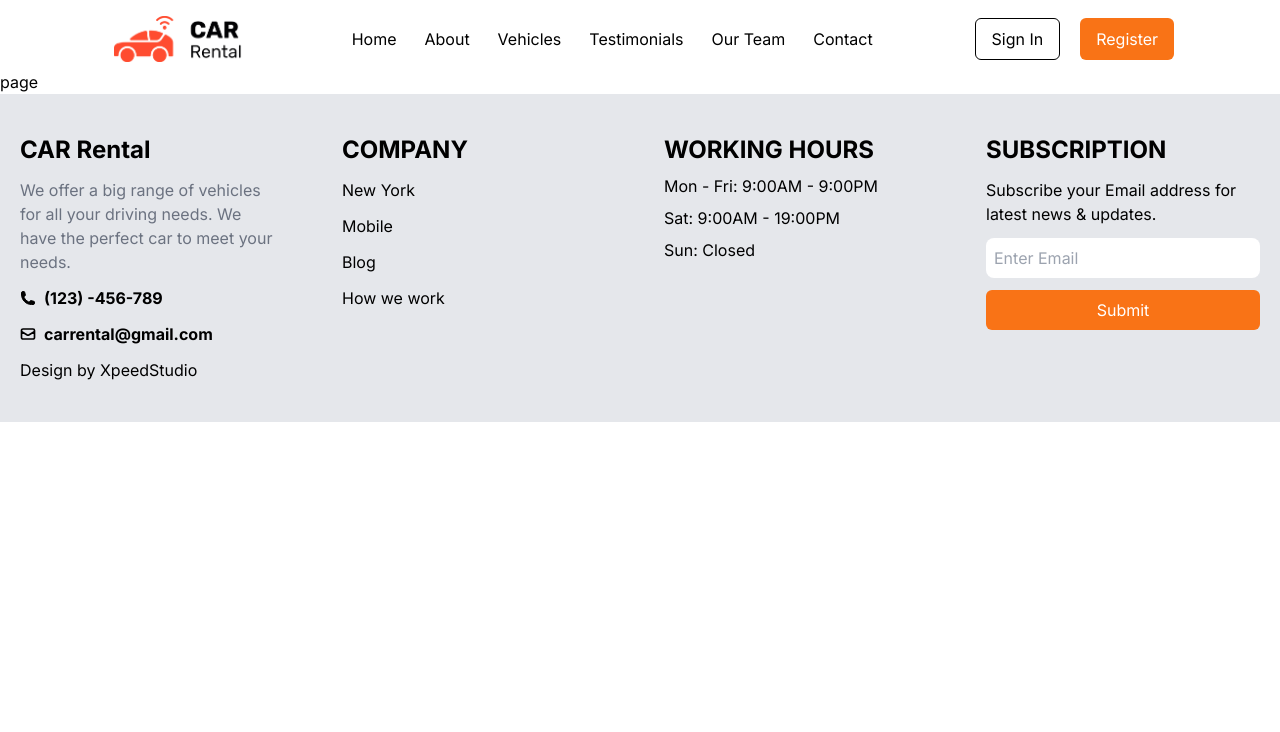
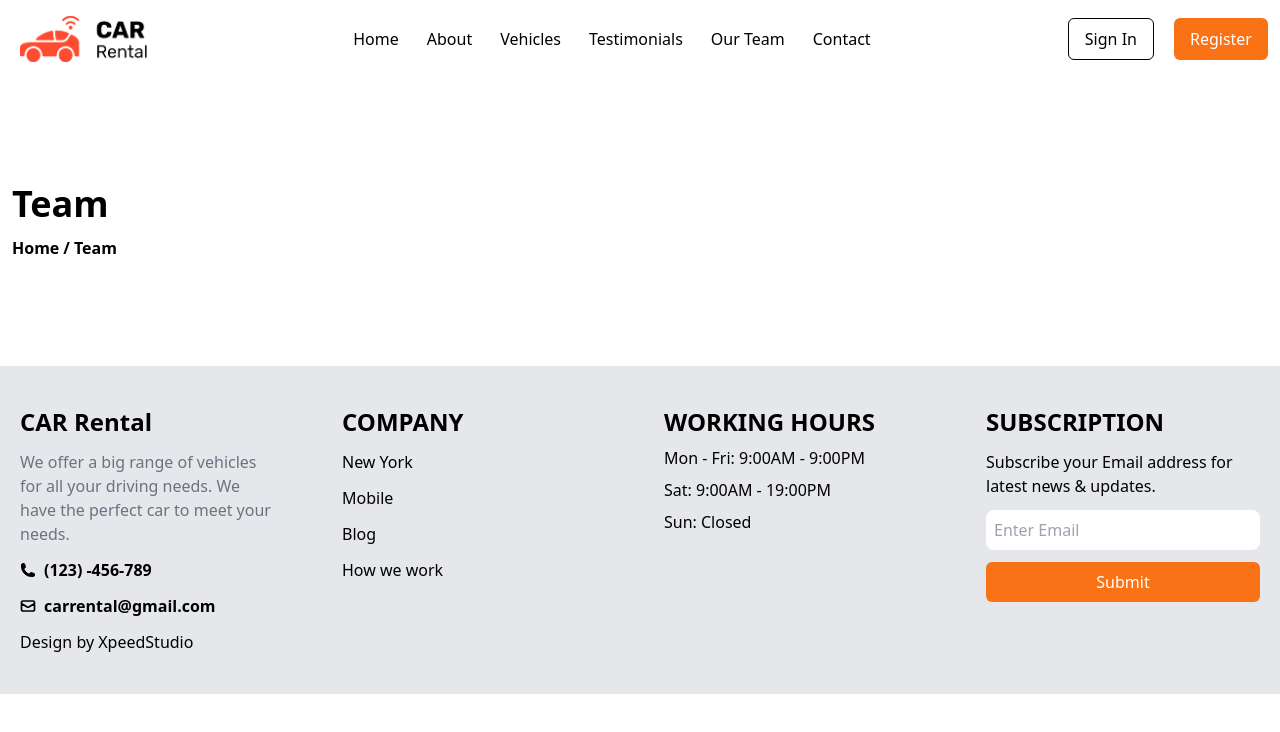
Before and after one commit to JobaF/car-rental, a Next.js app: page /team in a window 1280 px wide. Shown: the top 732 px of the page. Built offline with nearby package versions, Linux system fonts and the light colour scheme.

Commit message:
Add pagebanner to every site other than home

```diff
--- a/src/app/about/page.tsx
+++ b/src/app/about/page.tsx
@@ -1,9 +1,14 @@
+import PageBanner from "@/components/PageBanner"
 import { FC } from "react"
 
 interface AboutProps {}
 
 const About: FC<AboutProps> = ({}) => {
-	return <div className="h-96"></div>
+	return (
+		<div className="h-96">
+			<PageBanner activeSite="about" />
+		</div>
+	)
 }
 
 export default About
--- a/src/app/contact/page.tsx
+++ b/src/app/contact/page.tsx
@@ -1,9 +1,14 @@
 import { FC } from "react"
+import PageBanner from "@/components/PageBanner"
 
 interface pageProps {}
 
 const page: FC<pageProps> = ({}) => {
-	return <div>page</div>
+	return (
+		<div>
+			<PageBanner activeSite="contact" />
+		</div>
+	)
 }
 
 export default page
--- a/src/app/layout.tsx
+++ b/src/app/layout.tsx
@@ -2,8 +2,6 @@ import "./globals.css"
 import { Inter } from "next/font/google"
 import Navbar from "@/components/Navbar"
 import Footer from "@/components/Footer"
-
-const inter = Inter({ subsets: ["latin"] })
 
 export const metadata = {
 	title: "Car rental",
@@ -17,10 +15,9 @@ export default function RootLayout({
 }) {
 	return (
 		<html lang="en">
-			<body className={inter.className}>
+			<body>
 				<Navbar />
-
-				{children}
+				<main>{children}</main>
 				<Footer />
 			</body>
 		</html>
--- a/src/app/page.tsx
+++ b/src/app/page.tsx
@@ -10,7 +10,7 @@ import AppDownload from "@/components/AppDownload"
 
 export default function Home() {
 	return (
-		<div>
+		<>
 			<Hero />
 			<BookingCard />
 			<Features />
@@ -20,6 +20,6 @@ export default function Home() {
 			<Testimonials />
 			<FAQ />
 			<AppDownload />
-		</div>
+		</>
 	)
 }
--- a/src/app/team/page.tsx
+++ b/src/app/team/page.tsx
@@ -1,9 +1,14 @@
 import { FC } from "react"
+import PageBanner from "@/components/PageBanner"
 
 interface pageProps {}
 
 const page: FC<pageProps> = ({}) => {
-	return <div>page</div>
+	return (
+		<div>
+			<PageBanner activeSite="team" />
+		</div>
+	)
 }
 
 export default page
--- a/src/app/testimonials/page.tsx
+++ b/src/app/testimonials/page.tsx
@@ -1,9 +1,14 @@
 import { FC } from "react"
+import PageBanner from "@/components/PageBanner"
 
 interface pageProps {}
 
 const page: FC<pageProps> = ({}) => {
-	return <div>page</div>
+	return (
+		<div>
+			<PageBanner activeSite="testimonials" />
+		</div>
+	)
 }
 
 export default page
--- a/src/app/vehicles/page.tsx
+++ b/src/app/vehicles/page.tsx
@@ -1,9 +1,14 @@
 import { FC } from "react"
+import PageBanner from "@/components/PageBanner"
 
 interface VehiclesProps {}
 
 const Vehicles: FC<VehiclesProps> = ({}) => {
-	return <div className="h-96"></div>
+	return (
+		<div className="h-96">
+			<PageBanner activeSite="vehicles" />
+		</div>
+	)
 }
 
 export default Vehicles
--- a/src/components/Navbar.tsx
+++ b/src/components/Navbar.tsx
@@ -20,7 +20,7 @@ const Navbar: FC<NavbarProps> = ({}) => {
 	const isSignedIn = false
 	const [isOpen, setIsOpen] = useState(false)
 	return (
-		<div className="pt-2 flex lg:justify-evenly justify-between items-center px-3 w-full">
+		<div className="flex justify-between items-center px-3 max-w-7xl mx-auto py-2">
 			{/* car rental logo */}
 			<Link href="" className="w-36 p-2">
 				<Image src={logo} alt="car rental logo" className="object-cover" />
--- /dev/null
+++ b/src/components/PageBanner.tsx
@@ -0,0 +1,26 @@
+import { FC } from "react"
+import Link from "next/link"
+interface PageBannerProps {
+	activeSite: string
+}
+
+const PageBanner: FC<PageBannerProps> = ({ activeSite }) => {
+	return (
+		<div className="">
+			<div className="p-6 lg:p-3 max-w-7xl mx-auto gap-3 h-72 flex flex-col justify-center">
+				<h1 className="text-4xl first-letter:uppercase font-bold">
+					{activeSite}
+				</h1>
+				<div className="first-letter:uppercase flex gap-1 font-bold">
+					<Link href="" className="hover:text-orange-500">
+						Home
+					</Link>
+					<span>/</span>
+					<p className="first-letter:uppercase">{activeSite}</p>
+				</div>
+			</div>
+		</div>
+	)
+}
+
+export default PageBanner
```
